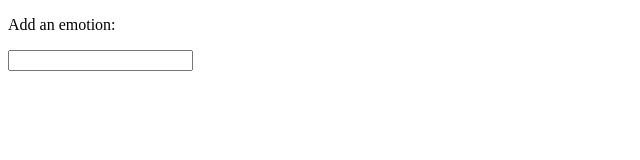
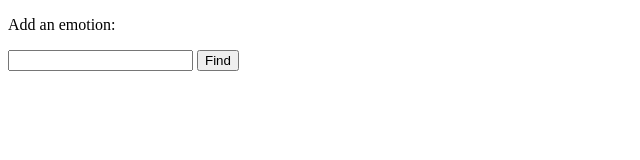
Before and after one commit to xiongkb/giphy-assignment, a plain HTML site: page index.html in a window 1280 px wide. Shown: the whole page, without its empty margins (0-640 px from the left). Drawn offline with nearby package versions, Linux system fonts and the light colour scheme.

Commit message:
added button into html

```diff
--- a/index.html
+++ b/index.html
@@ -16,6 +16,7 @@
     <form>
         <p>Add an emotion:</p>
         <input type="text" class="user-input">
+        <button>Find</button>
     </form>
 
     <!-- where the giphy gifs will appear -->
```
